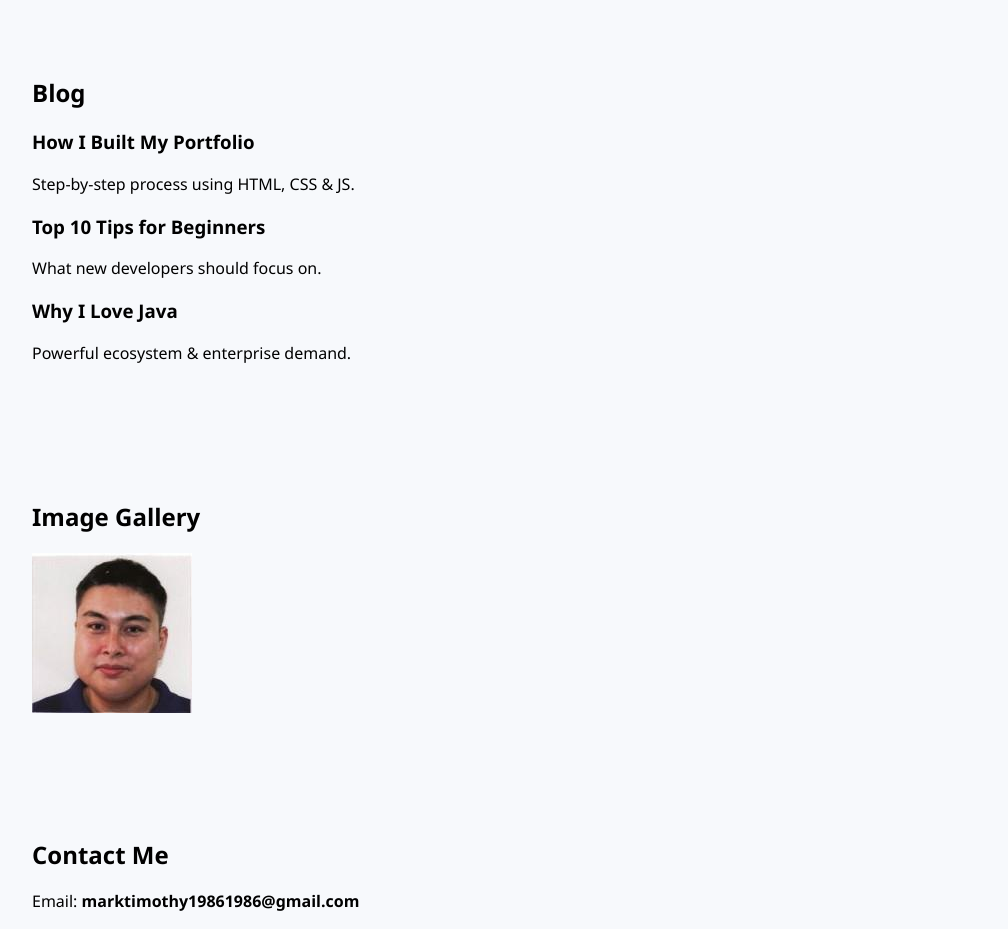
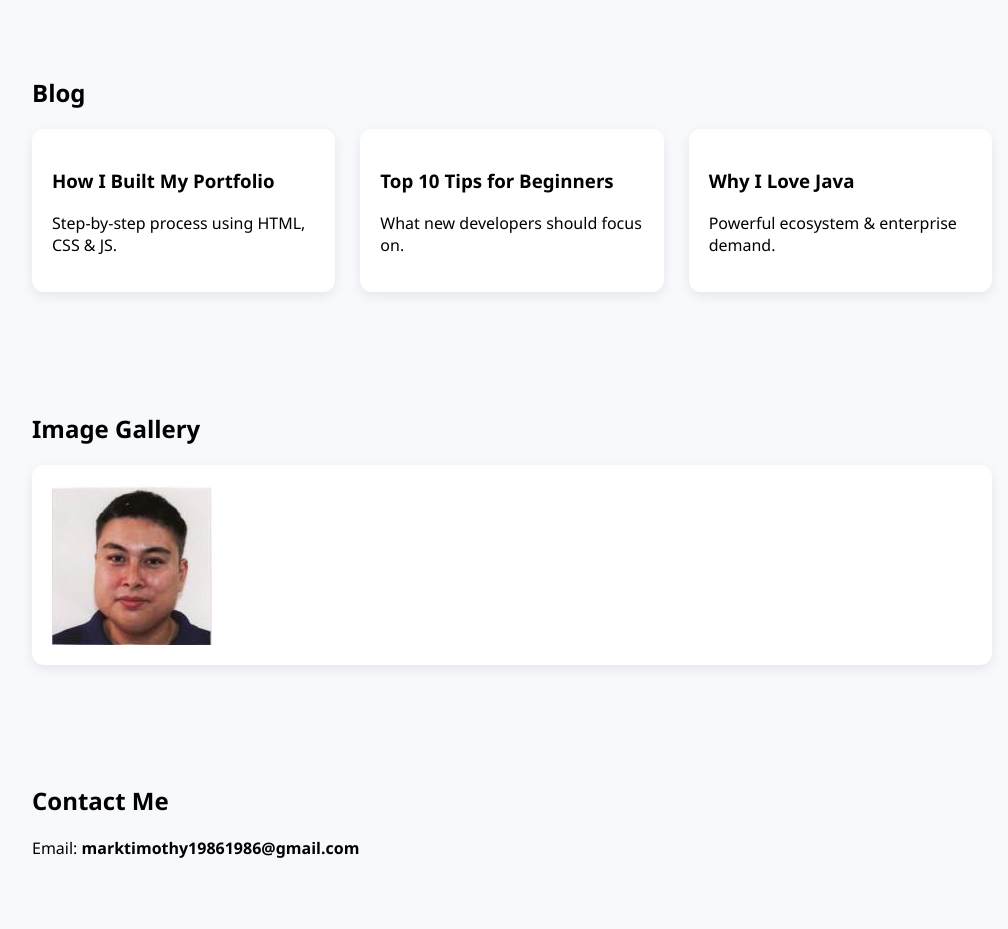
Before and after one commit to marktimothyguanzon/portfolio, a plain HTML site: page index.html in a window 1280 px wide. Shown: the part 1000-1929 px from the top of the page, without its empty margins (128-1136 px from the left). Drawn offline with Linux system fonts and the light colour scheme; files whose address does not match are found by name.

Commit message:
updated website

```diff
--- a/index.html
+++ b/index.html
@@ -23,6 +23,21 @@
         .projects { display: grid; grid-template-columns: repeat(auto-fit, minmax(280px, 1fr)); gap: 25px; }
         .project-card { background: white; padding: 20px; border-radius: 12px; box-shadow: 0 4px 12px rgba(0,0,0,0.08); transition: transform 0.3s; }
         .project-card:hover { transform: translateY(-8px); }
+
+        /* Blog Cards */
+        .blog-grid  { display: grid; grid-template-columns: repeat(auto-fit, minmax(280px, 1fr)); gap: 25px; }
+        .blog-card { background: white; padding: 20px; border-radius: 12px; box-shadow: 0 4px 12px rgba(0,0,0,0.08); transition: transform 0.3s; }
+        .blog-card:hover { transform: translateY(-8px); }
+
+        /* Blog Cards */
+        .blog-grid  { display: grid; grid-template-columns: repeat(auto-fit, minmax(280px, 1fr)); gap: 25px; }
+        .blog-card { background: white; padding: 20px; border-radius: 12px; box-shadow: 0 4px 12px rgba(0,0,0,0.08); transition: transform 0.3s; }
+        .blog-card:hover { transform: translateY(-8px); }
+
+        /* Gallery */
+        .gallery  { display: grid; grid-template-columns: repeat(auto-fit, minmax(280px, 1fr)); gap: 25px; }
+        .gallery { background: white; padding: 20px; border-radius: 12px; box-shadow: 0 4px 12px rgba(0,0,0,0.08); transition: transform 0.3s; }
+        .gallery:hover { transform: translateY(-8px); }
 
 
         /* Resume Button */
```
